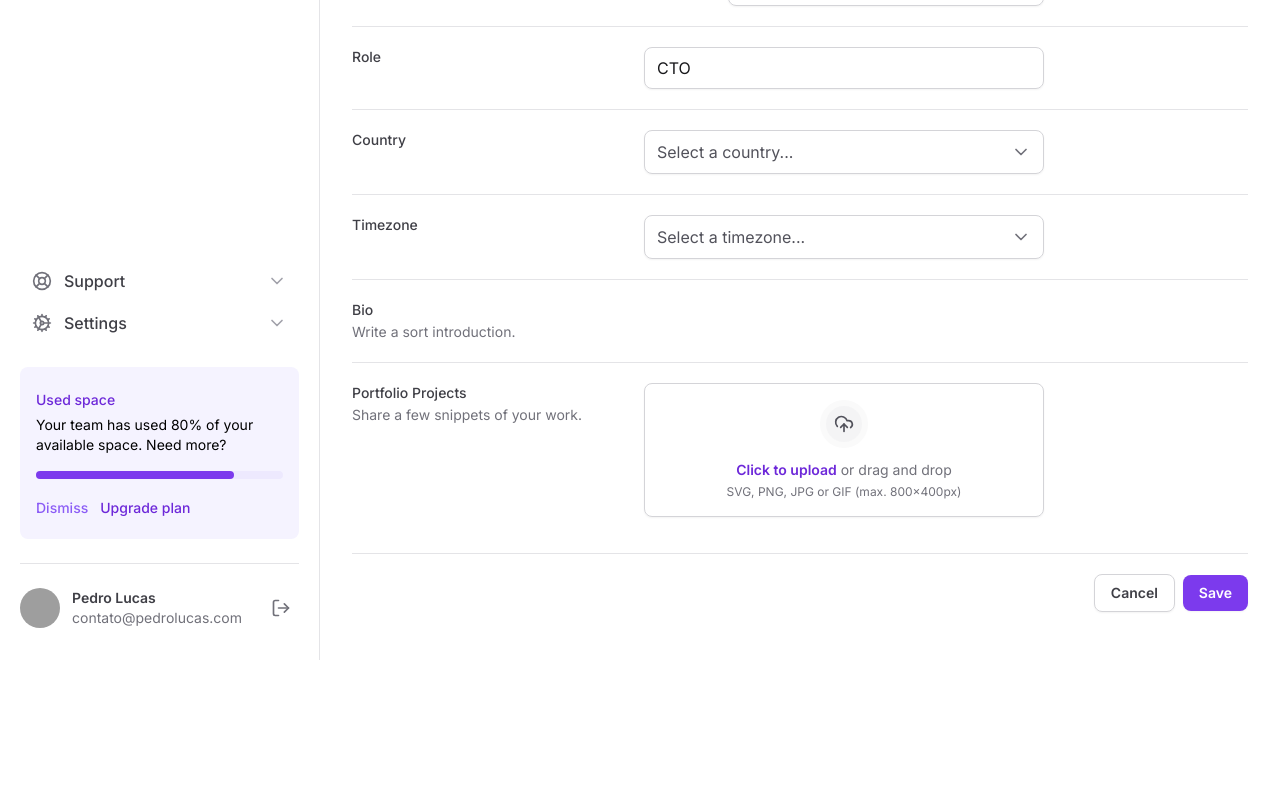
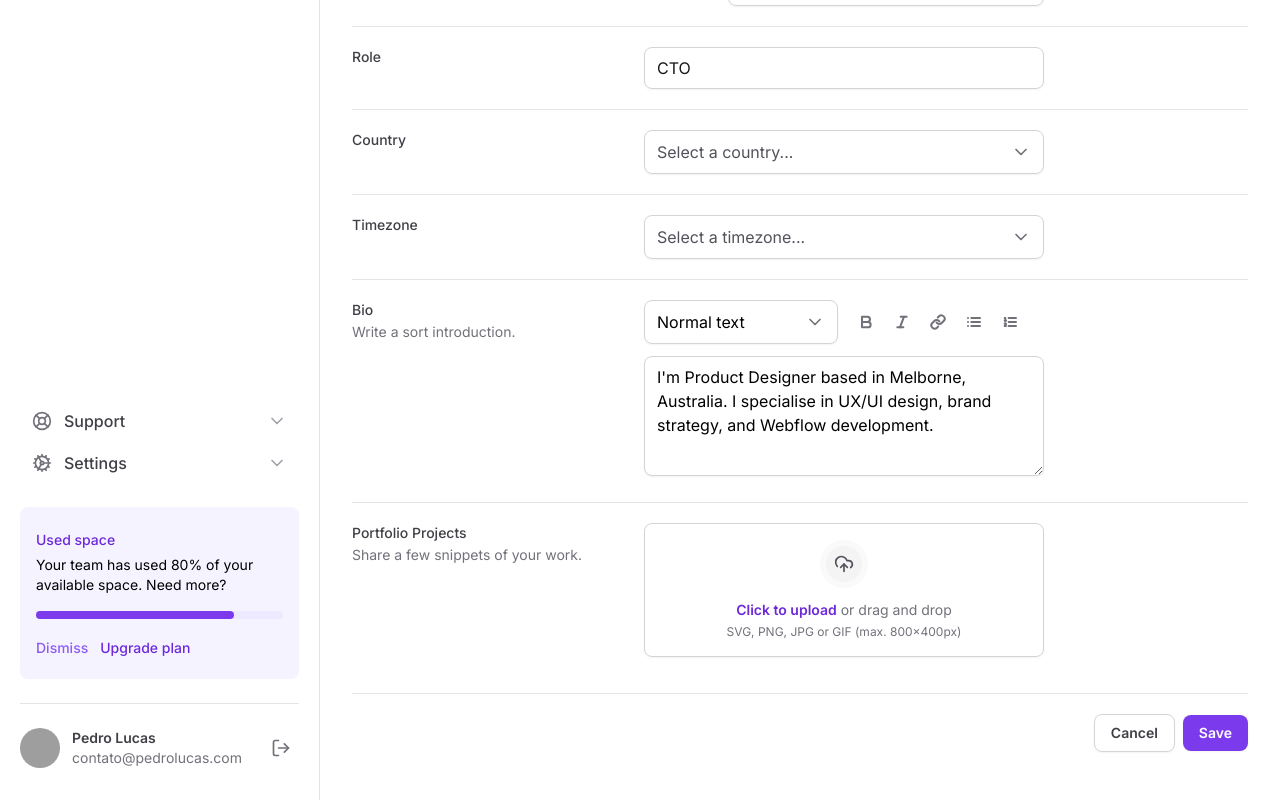
Before and after one commit to pdro-lucas/ignite-tailwind, a Next.js app: page / in a window 1280 px wide. Shown: the part 544-1344 px from the top of the page. Before the commit the page ends 1204 px from the top, so only its background shows below. Built offline with nearby package versions, Linux system fonts and the light colour scheme; grey boxes are pictures that could not be loaded.

Commit message:
feat: create bio text editor

```diff
--- a/src/app/page.tsx
+++ b/src/app/page.tsx
@@ -1,9 +1,18 @@
 import { FileInput } from "@/components/Form/FileInput";
 import { Select } from "@/components/Form/Select";
 import { SelectItem } from "@/components/Form/Select/SelectItem";
+import { TextArea } from "@/components/Form/TextArea";
 import { Input } from "@/components/Input";
 import { SettingsTabs } from "@/components/SettingsTabs";
-import { ChevronDown, Mail } from "lucide-react";
+import {
+  Bold,
+  ChevronDown,
+  Italic,
+  Link,
+  List,
+  ListOrdered,
+  Mail,
+} from "lucide-react";
 
 export default function Home() {
   return (
@@ -135,6 +144,58 @@
                 Write a sort introduction.
               </span>
             </label>
+            <div className="space-y-3">
+              <div className="grid gap-3 grid-cols-2">
+                <Select placeholder="" defaultValue="normal">
+                  <SelectItem
+                    value="normal"
+                    defaultChecked
+                    text="Normal text"
+                  />
+                  <SelectItem value="md" text="Markdown" />
+                </Select>
+                <div className="flex items-center gap-1 ">
+                  <button
+                    type="button"
+                    className="p-2 hover:bg-zinc-50 rounded-md"
+                  >
+                    <Bold className="h-4 w-4 text-zinc-500" strokeWidth={3} />
+                  </button>
+                  <button
+                    type="button"
+                    className="p-2 hover:bg-zinc-50 rounded-md"
+                  >
+                    <Italic className="h-4 w-4 text-zinc-500" strokeWidth={3} />
+                  </button>
+                  <button
+                    type="button"
+                    className="p-2 hover:bg-zinc-50 rounded-md"
+                  >
+                    <Link className="h-4 w-4 text-zinc-500" strokeWidth={3} />
+                  </button>
+                  <button
+                    type="button"
+                    className="p-2 hover:bg-zinc-50 rounded-md"
+                  >
+                    <List className="h-4 w-4 text-zinc-500" strokeWidth={3} />
+                  </button>
+                  <button
+                    type="button"
+                    className="p-2 hover:bg-zinc-50 rounded-md"
+                  >
+                    <ListOrdered
+                      className="h-4 w-4 text-zinc-500"
+                      strokeWidth={3}
+                    />
+                  </button>
+                </div>
+              </div>
+
+              <TextArea
+                id="bio"
+                defaultValue="I'm Product Designer based in Melborne, Australia. I specialise in UX/UI design, brand strategy, and Webflow development."
+              />
+            </div>
           </div>
           <div className="grid gap-3 pt-5 grid-cols-form">
             <label
--- a/src/components/Form/Select/index.tsx
+++ b/src/components/Form/Select/index.tsx
@@ -4,14 +4,14 @@
 import { Check, ChevronDown } from "lucide-react";
 import { ReactNode } from "react";
 
-export interface SelectProps {
+export interface SelectProps extends SelectPrimitive.SelectProps {
   children: ReactNode;
   placeholder: string;
 }
 
-export function Select({ children, placeholder }: SelectProps) {
+export function Select({ children, placeholder, ...props }: SelectProps) {
   return (
-    <SelectPrimitive.Root>
+    <SelectPrimitive.Root {...props}>
       <SelectPrimitive.Trigger className="flex h-11 w-full items-center justify-between  gap-2 rounded-lg border border-zinc-300 px-3 py-2 shadow-sm data-[placeholder]:text-zinc-600">
         <SelectPrimitive.Value
           className="text-black"
@@ -26,7 +26,7 @@
           side="bottom"
           position="popper"
           sideOffset={8}
-          className="z-10 rounded-lg border border-zinc-200 bg-white w-[--radix-select-trigger-width] overflow-hidden"
+          className="z-10 shadow-sm rounded-lg border border-zinc-200 bg-white w-[--radix-select-trigger-width] overflow-hidden"
         >
           <SelectPrimitive.Viewport>{children}</SelectPrimitive.Viewport>
         </SelectPrimitive.Content>
--- /dev/null
+++ b/src/components/Form/TextArea.tsx
@@ -0,0 +1,12 @@
+import { ComponentProps } from "react";
+
+export interface textAreaProps extends ComponentProps<"textarea"> {}
+
+export function TextArea(props: textAreaProps) {
+  return (
+    <textarea
+      className="min-h-[120px] resize-y w-full rounded-lg border border-zinc-300 px-3 py-2 shadow-sm "
+      {...props}
+    />
+  );
+}
```
